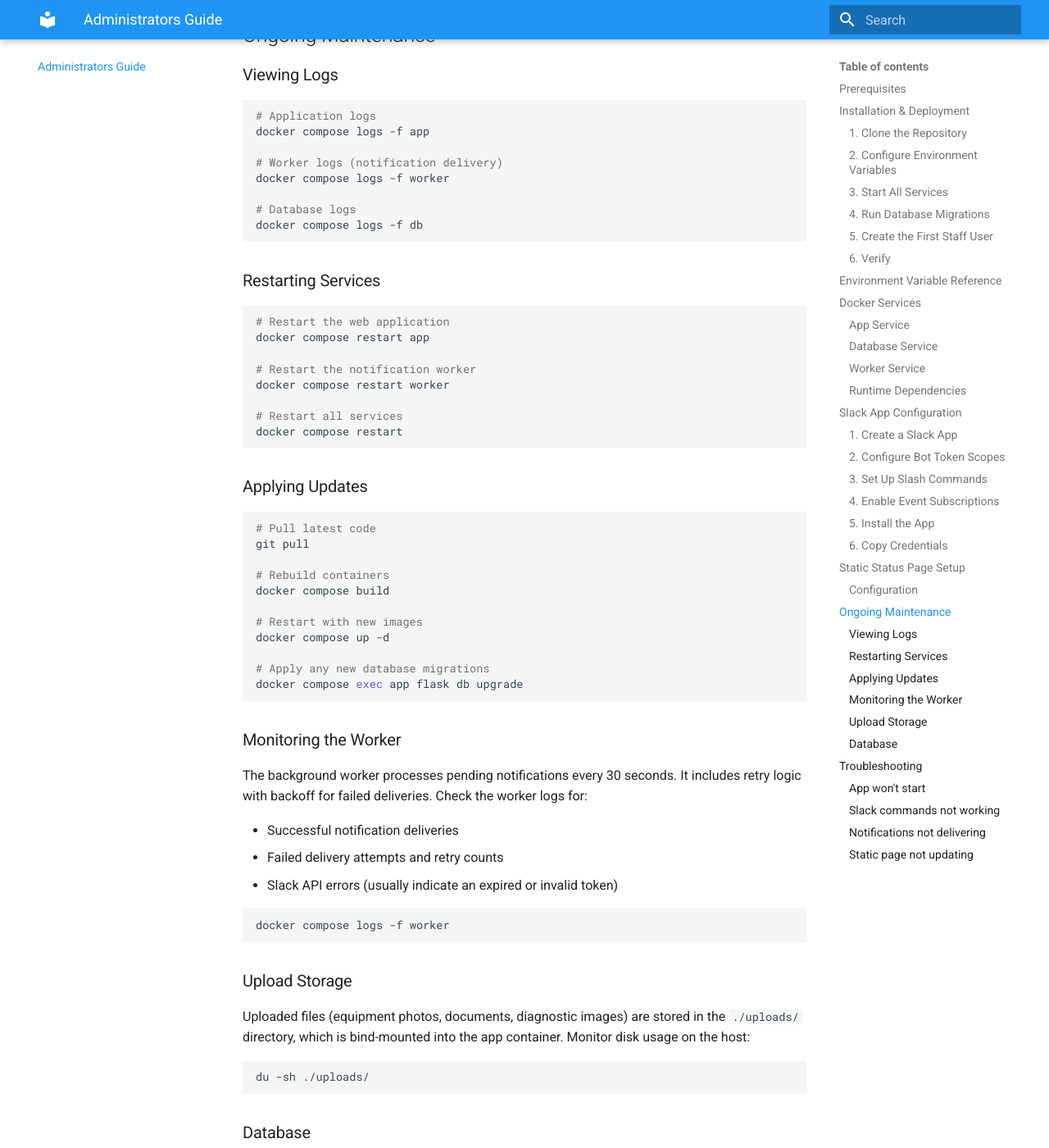
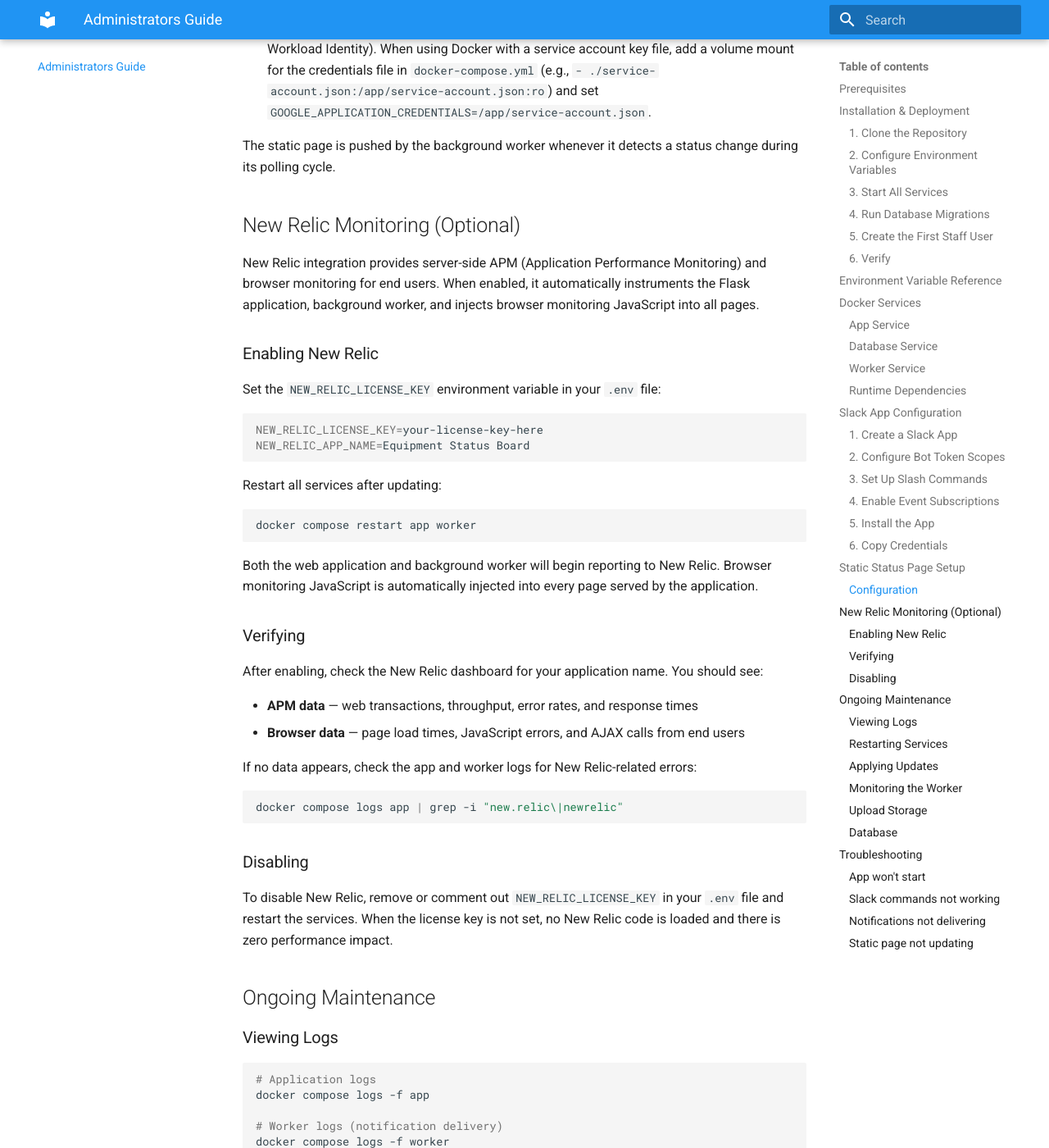
Before and after one commit to jantman/equipment-status-board, an MkDocs documentation site: the page built from docs/administrators.md, in a window 1280 px wide and 1400 px high, scrolled down 7718 px. Shown: the whole window at 82% size. Built offline with MkDocs 1.6.1 and Material for MkDocs 9.7.7, drawn with Linux system fonts in a browser that asks for light colours; some of the changed text lies outside the part shown.

Commit message:
Add optional New Relic APM and browser monitoring support
Enable New Relic observability by setting the NEW_RELIC_LICENSE_KEY environment
variable. When configured, the Python agent instruments the Flask app and
background worker for APM, and browser monitoring JavaScript is automatically
injected into all pages via a Jinja2 context processor. When the license key
is not set, no New Relic code is loaded and there is zero impact.

Bumps version to 0.2.0.

Co-Authored-By: Claude Opus 4.6 (1M context) <noreply@anthropic.com>

````diff
--- a/docs/administrators.md
+++ b/docs/administrators.md
@@ -86,6 +86,8 @@ Open `http://localhost:5000` in a browser (or the server's IP/hostname on port 5
 | `AWS_ACCESS_KEY_ID` | AWS access key for S3 static page push. Only needed if `STATIC_PAGE_PUSH_METHOD=s3` and not using an IAM role. | No | _(empty)_ | `AKIAIOSFODNN7EXAMPLE` |
 | `AWS_SECRET_ACCESS_KEY` | AWS secret key for S3 static page push. Only needed if `STATIC_PAGE_PUSH_METHOD=s3` and not using an IAM role. | No | _(empty)_ | `wJalrXUtnFEMI/K7MDENG/bPxRfiCYEXAMPLEKEY` |
 | `GOOGLE_APPLICATION_CREDENTIALS` | Path to Google Cloud service account JSON key file. Only needed if `STATIC_PAGE_PUSH_METHOD=gcs` and not using instance metadata or Workload Identity. | No | _(empty)_ | `/path/to/service-account.json` |
+| `NEW_RELIC_LICENSE_KEY` | New Relic license key. Enables APM and browser monitoring when set. Leave empty to disable. | No | _(empty)_ | `abc123def456...` |
+| `NEW_RELIC_APP_NAME` | Application name shown in the New Relic dashboard. | No | `Equipment Status Board` | `ESB Production` |
 
 !!! warning
     Always set `SECRET_KEY` to a unique random value in production. The default value is insecure and only suitable for development.
@@ -136,6 +138,7 @@ The application Docker image includes these key Python packages:
 - **boto3** — AWS S3 client for static page push (when using `s3` method)
 - **google-cloud-storage** — Google Cloud Storage client for static page push (when using `gcs` method)
 - **qrcode[pil]** — QR code generation for equipment pages
+- **newrelic** — New Relic APM and browser monitoring agent (optional, activated by `NEW_RELIC_LICENSE_KEY`)
 - **gunicorn** — Production WSGI server
 
 ## Slack App Configuration
@@ -210,6 +213,44 @@ Set the push method via the `STATIC_PAGE_PUSH_METHOD` environment variable:
 - **`gcs`** — Uploads the static page to a Google Cloud Storage bucket specified by `STATIC_PAGE_PUSH_TARGET`. Uses Google's default credential chain (`GOOGLE_APPLICATION_CREDENTIALS` environment variable, GCE instance metadata, or Workload Identity). When using Docker with a service account key file, add a volume mount for the credentials file in `docker-compose.yml` (e.g., `- ./service-account.json:/app/service-account.json:ro`) and set `GOOGLE_APPLICATION_CREDENTIALS=/app/service-account.json`.
 
 The static page is pushed by the background worker whenever it detects a status change during its polling cycle.
+
+## New Relic Monitoring (Optional)
+
+New Relic integration provides server-side APM (Application Performance Monitoring) and browser monitoring for end users. When enabled, it automatically instruments the Flask application, background worker, and injects browser monitoring JavaScript into all pages.
+
+### Enabling New Relic
+
+Set the `NEW_RELIC_LICENSE_KEY` environment variable in your `.env` file:
+
+```bash
+NEW_RELIC_LICENSE_KEY=your-license-key-here
+NEW_RELIC_APP_NAME=Equipment Status Board
+```
+
+Restart all services after updating:
+
+```bash
+docker compose restart app worker
+```
+
+Both the web application and background worker will begin reporting to New Relic. Browser monitoring JavaScript is automatically injected into every page served by the application.
+
+### Verifying
+
+After enabling, check the New Relic dashboard for your application name. You should see:
+
+- **APM data** — web transactions, throughput, error rates, and response times
+- **Browser data** — page load times, JavaScript errors, and AJAX calls from end users
+
+If no data appears, check the app and worker logs for New Relic-related errors:
+
+```bash
+docker compose logs app | grep -i "new.relic\|newrelic"
+```
+
+### Disabling
+
+To disable New Relic, remove or comment out `NEW_RELIC_LICENSE_KEY` in your `.env` file and restart the services. When the license key is not set, no New Relic code is loaded and there is zero performance impact.
 
 ## Ongoing Maintenance
 
--- a/pyproject.toml
+++ b/pyproject.toml
@@ -1,6 +1,6 @@
 [project]
 name = "equipment-status-board"
-version = "0.1.0"
+version = "0.2.0"
 description = "Equipment status tracking and repair management for Decatur Makers makerspace"
 requires-python = ">=3.14"
 dependencies = [
@@ -12,6 +12,7 @@ dependencies = [
     "PyMySQL>=1.1.1",
     "python-dotenv>=1.1.0",
     "gunicorn>=23.0.0",
+    "newrelic>=10.0.0",
 ]
 
 [project.optional-dependencies]
--- a/requirements.txt
+++ b/requirements.txt
@@ -12,3 +12,4 @@ slack-bolt>=1.27.0
 qrcode[pil]>=8.0
 boto3>=1.35.0
 google-cloud-storage>=2.18.0
+newrelic>=10.0.0
````
Also changed, not shown: esb/__init__.py (+25 -0 lines), 3 other files.
